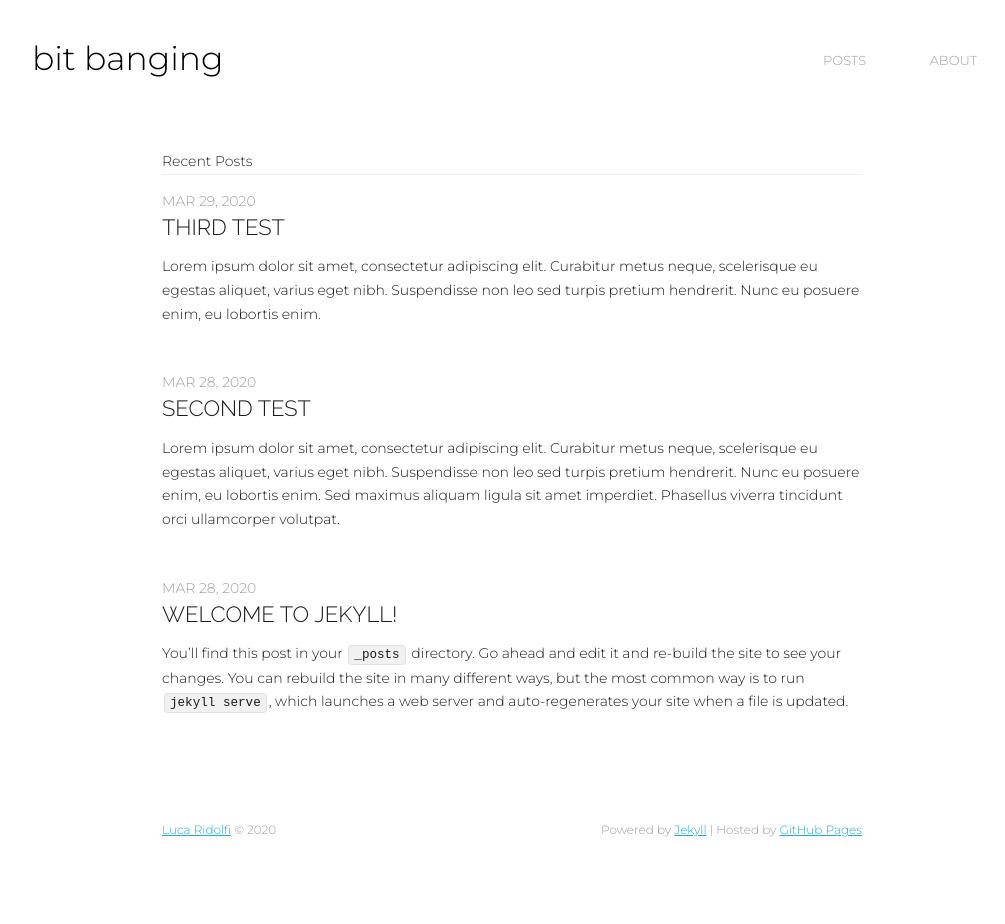
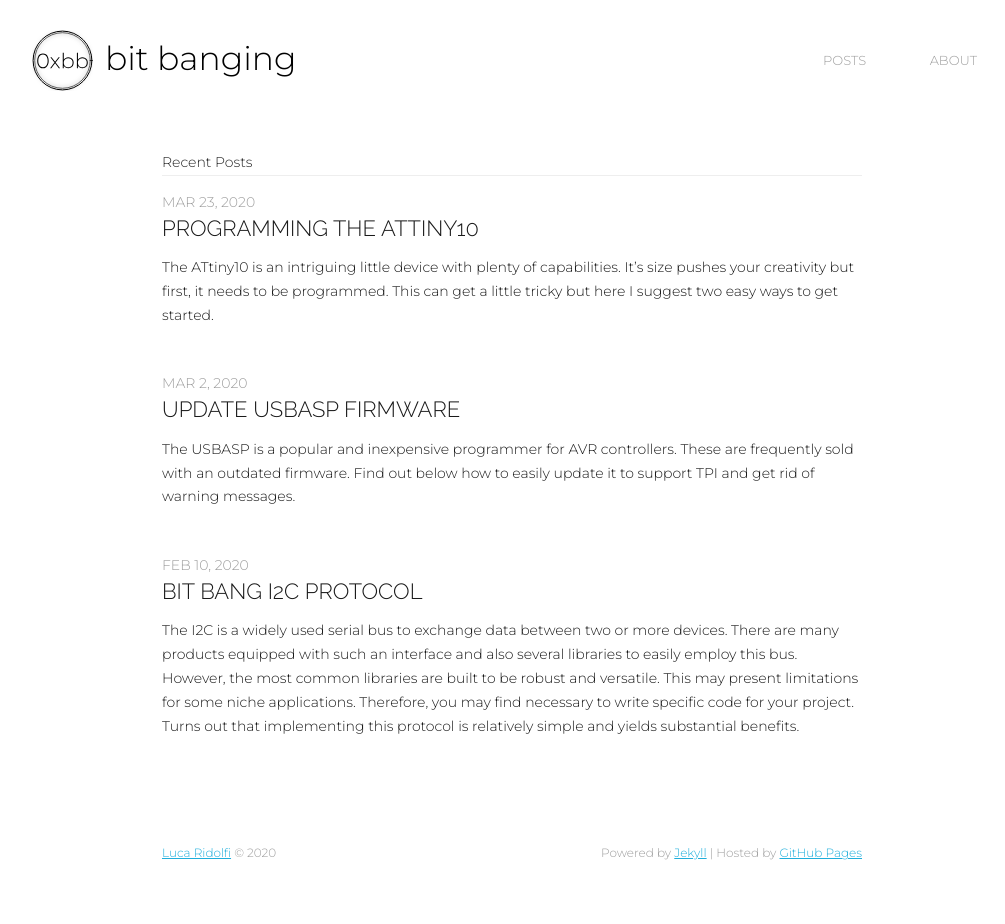
Before and after one commit to ridoluc/ridoluc.github.io, a Jekyll site: the page built from index.markdown, in a window 1280 px wide. Shown: the whole page, without its empty margins (128-1133 px from the left). Built offline with Jekyll 4.4.1, drawn with Linux system fonts in a browser that asks for light colours; before the commit the page ends 900 px from its top, so only the background shows below that.

Commit message:
logo added

````diff
--- a/_includes/head.html
+++ b/_includes/head.html
@@ -4,6 +4,7 @@
   <meta name="viewport" content="width=device-width, initial-scale=1">
   {%- seo -%}
   <link rel="stylesheet" href="{{ "/assets/main.css" | relative_url }}">
+  <link rel="shortcut icon" type="image/png" href="{{site.url}}/favicon.png">
   {%- feed_meta -%}
   {%- if jekyll.environment == 'production' and site.google_analytics -%}
     {%- include google-analytics.html -%}
--- a/_includes/header.html
+++ b/_includes/header.html
@@ -4,6 +4,7 @@
     <div class="container">
       <div class="row">
         <div class="six columns">
+          <img class="logo" src="/assets/logo.svg">
           <a class="site-title" href="{{ "/" | relative_url }}"> {{ site.title | escape }}</a>
         </div>
         <div class="six columns uppercs">
--- a/_drafts/2020-03-23-programming_attiny10.markdown
+++ b/_posts/2020-03-23-programming_attiny10.markdown
@@ -11,7 +11,12 @@ The ATtiny10 is an intriguing little device with plenty of capabilities. It's si
 
 ## A very tiny microcontroller
 
-The Atmel ATtiny10[^1] is a tiny AVR microcontroller with a 6 pin SOT23 package that despite the size offers very interesting features. It has 1kb of flash memory, 32 bytes of RAM, a 16bit Timer, 8bit ADC, watchdog and the list doesn't end here. Needless saying that you can get some real fun with this mix of size and specs supported by some creativity [^2]. So at this point, you already placed your order but you haven't considered how to get the code inside this little thing. This is indeed a head-scratching issue: you can't get the code inside this little thing plugging in the USB cable like an Arduino.  Instead, what's needed is an interface called TPI (Tiny Programming Interface). But don't worry, following the notes below you'll be able to program the ATtiny10 in **two different ways**!
+The Atmel ATtiny10[^1] is a tiny AVR microcontroller with a 6 pin SOT23 package that despite the size offers very interesting features. It has 1kb of flash memory, 32 bytes of RAM, a 16bit Timer, 8bit ADC, watchdog and the list doesn't end here. Needless saying that you can get some real fun with this mix of size and specs supported by some creativity [^2].
+
+![ATtiny10](/assets/img/att10.png)
+*An ATtiny10. Source: [Microchip](https://www.microchip.com/_images/products/medium/8bd6e276a4bc24486c30a128d6623655.png)*
+
+So at this point, you already placed your order but you haven't considered how to get the code inside this little thing. This is indeed a head-scratching issue: you can't get the code inside this little thing plugging in the USB cable like an Arduino.  Instead, what's needed is an interface called TPI (Tiny Programming Interface). But don't worry, following the notes below you'll be able to program the ATtiny10 in **two different ways**!
 
 ## The Platformio way
 [Platformio](https://platformio.org/) is an open-source, cross-platform IDE for embedded systems. It supports a lot of boards and frameworks (including Arduino, yes) and is available as an extension for Visual Studio Code which is a big upside compared to the crappy Arduino IDE (I admire the Arduino project but the IDE it's not a piece of art).
@@ -55,13 +60,12 @@ Under the src folder from the Platformio file explorer panel create a new main.c
 Fill it with the following code:
 ```
 #include <avr/io.h>
-#include <stdint.h>
 
-int main (void) {
-  DDRB = 1;                       // PB0 as an output
-  TCCR0A = 1<<COM0A0 | 0<<WGM00;  // Toggle OC0A, CTC mode
-  TCCR0B = 1<<WGM02 | 3<<CS00;    // CTC mode; use OCR0A; /64
-  OCR0A = 15620;                  // 1 second; ie 2Hz
+int main () {
+  DDRB = 1;                    // PB0 as an output
+  TCCR0A = 1<<COM0A0;          // Toggle OC0A
+  TCCR0B = 1<<WGM02 | 3<<CS00; // CTC mode and set prescaler to 64
+  OCR0A = 3905;                // Frequency 2Hz
   while (1);
 }
 ```
@@ -74,9 +78,12 @@ This is from the avrdude documentation:
 
 ```
 -D
-Disable auto erase for flash. When the -U option with flash memory is specified, avrdude will perform a chip erase before starting any of the programming operations, since it generally is a mistake to program the flash without performing an erase first. This option disables that [...]
+Disable auto erase for flash. When the -U option with flash memory is specified, avrdude
+will perform a chip erase before starting any of the programming operations, since it
+generally is a mistake to program the flash without performing an erase first. This
+option disables that [...]
 ```
-Platformio has different ways to upload the program that you can select from the icon `Run Task...` on the bottom left corner. Two of these are Program and Upload. Apparently if you select the Program task then the -D flag is not added and the entire memory is erased. However, if you want to use the *Upload* button Platformio will run the Upload task without erasing the memory. In this case when avrdude is verifying if the code has been uploaded correctly it will give an error because part of the old program memory is still there. We want to still use the button (to my knowledge there is no way to wire the Upload Icon to Program task) so we need to add this line in the platformio.ini file under the ATtiny10 environment
+Platformio has different ways to upload the program that you can select from the icon *Run Task* on the bottom left corner. Two of these are Program and Upload. Apparently if you select the Program task then the -D flag is not added and the entire memory is erased. However, if you want to use the *Upload* button Platformio will run the Upload task without erasing the memory. In this case when avrdude is verifying if the code has been uploaded correctly it will give an error because part of the old program memory is still there. We want to still use the button (to my knowledge there is no way to wire the Upload Icon to Program task) so we need to add this line in the platformio.ini file under the ATtiny10 environment
 ```
 [env:attiny10]
 platform = atmelavr
@@ -93,9 +100,21 @@ avrdude: error: program enable: target doesn't answer. 1
 avrdude: initialization failed, rc=-1
          Double check connections and try again, or use -F to override this check.
 ```
-To update the firmware you can refer to this simple process: you just need another USBASP or Arduino, some jumpers and 10 minutes of time.
-Once the programmer has got a new shiny firmware you can upload the program on the ATtiny just pressing the upload button on the bottom left corner of the IDE.
+To update the firmware you can refer to [this simple process]({% post_url 2020-03-3-usbaspupdate %}): you just need another USBASP or Arduino, some jumpers and 10 minutes of time.
+Also note that to program the Non Volatile Memory (NVM, flash memory) you **must** apply 5V between VCC and GND. From the ATtiny10 datasheet:
+
+```
+NVM can be programmed at 5V, only. In some designs it may be necessary to protect
+components that can not tolerate 5V with, for example, series resistors
+```
+The USBASP has the option to provide 3.3V or 5V. To select the right voltage you need to change the jumper provided in most of USBASP clones.
+
+![USBASP jumper for selecting the voltage](/assets/img/usbasp_5v_jp.JPG)
+*- You need to provide 5V to program the flash memory -*
+
+Once the programmer has got a new shiny firmware and 5V are properly provided you can upload the program on the ATtiny just pressing the upload button on the bottom left corner of the IDE.
 Now go to the last part of the tutorial to see if everything has worked out correctly.
+
 
 ## The terminal way
 
@@ -133,7 +152,8 @@ All this process is usually defined into a makefile so that it can be executed a
 You can also skip this part and get the HEX file compiled by Platformio ready to be uploaded in the next step (but once you have Platformio in place then you can just upload it from there!)
 
 ### 3. Upload the code
-The last step is to upload the code and the way we are going to use avrdude and the programmer USBASP. Again you can find avrdude on the web or find it in the Arduino folder.
+The last step is to upload the code and the way we are going to use avrdude and the programmer USBASP.  As described above, the USBASP has to have an up-to-date firmware and you need to provide 5V to program the flash memory.
+Again you can find avrdude on the web or find it in the Arduino folder.
 The avrdude executable will be at the following location:
 ```
 "ARDUINO FOLDER"/Java/hardware/tools/avr/bin/
@@ -155,14 +175,18 @@ Just follow the schematic below for the wiring.
 ![ATtiny10 blink circuit](/assets/img/att10_circ.png)
 *ATtiny10 blink circuit*
 
+
+***
+## Notes
+
+- **Bonus!** [Technoblogy](http://www.technoblogy.com/show?1YQY) has an interesting tutorial to program the ATtiny10 with an Arduino and a lot of other interesting stuff.
+
 ***
 
-## References & Notes
+## References &
 
 [^1]:ATtiny10 [info](https://www.microchip.com/wwwproducts/en/ATtiny10)
 
 [^2]: Some amazing projects using an ATtiny10: [a dice](https://cpldcpu.wordpress.com/2016/11/26/dice10-electronic-dice-controlled-by-two-gpio/), [noiseplug](https://vimeo.com/47380710]), [jumbo LED](https://hackaday.io/project/164369-jumbo-led-circular-beacon)
 
 [^3]: All the instruction below assume to use the board ATtiny10 but setting up the ATtiny9 or 5 (or other boards) is similar.
-
-**Bonus!** [Technoblogy](http://www.technoblogy.com/show?1YQY) has an interesting tutorial to program the ATtiny10 with an Arduino and a lot of other interesting stuff.
--- a/_posts/2020-03-28-Second-post.markdown
+++ /dev/null
@@ -1,17 +0,0 @@
----
-layout: post
-title:  "Second test"
-date:   2020-03-28 21:49:33 +0000
-categories: jekyll update
----
-Lorem ipsum dolor sit amet, consectetur adipiscing elit. Curabitur metus neque, scelerisque eu egestas aliquet, varius eget nibh. Suspendisse non leo sed turpis pretium hendrerit. Nunc eu posuere enim, eu lobortis enim. Sed maximus aliquam ligula sit amet imperdiet. Phasellus viverra tincidunt orci ullamcorper volutpat.
-<!-- excer -->
-
-Phasellus vulputate diam vel turpis lacinia, vel maximus elit ullamcorper. Aliquam at orci sed neque vulputate pretium.
-
-## Some heading
-non leo sed turpis pretium hendrerit. Nunc eu posuere enim, eu lobortis enim. Sed maximus aliquam ligula sit amet imperdiet. Phasellus viverra tincidunt orci ullamcorper volutpat. Phasellus vulputate diam
-### H3 heading
-non leo sed turpis pretium hendrerit. Nunc eu posuere enim, eu lobortis enim. Sed maximus aliquam ligula sit amet imperdiet. Phasellus viverra tincidunt orci ullamcorper volutpat. Phasellus vulputate diam
-#### H4 heading
-non leo sed turpis pretium hendrerit. Nunc eu posuere enim, eu lobortis enim. Sed maximus aliquam ligula sit amet imperdiet. Phasellus viverra tincidunt orci ullamcorper volutpat. Phasellus vulputate diam
--- a/_posts/2020-03-29-third-post copy.markdown
+++ /dev/null
@@ -1,11 +0,0 @@
----
-layout: post
-title:  "Third test"
-date:   2020-03-29 21:49:33 +0000
-categories: jekyll update
----
-Lorem ipsum dolor sit amet, consectetur adipiscing elit. Curabitur metus neque, scelerisque eu egestas aliquet, varius eget nibh. Suspendisse non leo sed turpis pretium hendrerit. Nunc eu posuere enim, eu lobortis enim.
-<!-- excer -->
-Sed maximus aliquam ligula sit amet imperdiet. Phasellus viverra tincidunt orci ullamcorper volutpat.
-
-Phasellus vulputate diam vel turpis lacinia, vel maximus elit ullamcorper. Aliquam at orci sed neque vulputate pretium.
--- a/_sass/custom_style.scss
+++ b/_sass/custom_style.scss
@@ -36,6 +36,12 @@ $almost-white: #eee;
 	@media (min-width: 550px) {
 		margin: $spacing-unit 0;
 	}
+}
+
+.logo{
+	float: left;
+    height: 61px;
+    margin: 30px 12px 30px 0px;
 }
 
 body {
@@ -204,9 +210,13 @@ main {
 .site-footer {
 	margin-bottom: $spacing-unit;
 	font-size: 1.2rem;
-	div > div:last-child {
-		text-align: right;
+
+	@media (min-width: 550px) {
+		div > div:last-child {
+			text-align: right;
+		}
 	}
+
 }
 
 img + em{
@@ -217,7 +227,8 @@ img + em{
 }
 
 img{
-    max-height: 250px;
+	max-height: 250px;
+	max-width: 100%;
     width: auto;
     display: block;
     margin: 0 auto;
````
Also changed, not shown: other parts of _posts/2020-03-23-programming_attiny10.markdown (+4 -4 lines), _drafts/2020-03-28-welcome-to-jekyll.markdown (renamed from _posts/2020-03-28-welcome-to-jekyll.markdown), _posts/2020-02-10-bitbang_i2c.markdown (renamed from _drafts/2020-02-10-bitbang_i2c.markdown), _posts/2020-03-3-usbaspupdate.markdown (renamed from _drafts/2020-03-3-usbaspupdate.markdown), assets/favicon.png (added), assets/img/att10.png (added), assets/img/usbasp_5v_jp.JPG (added), assets/logo.svg (added), favicon.png (added).
